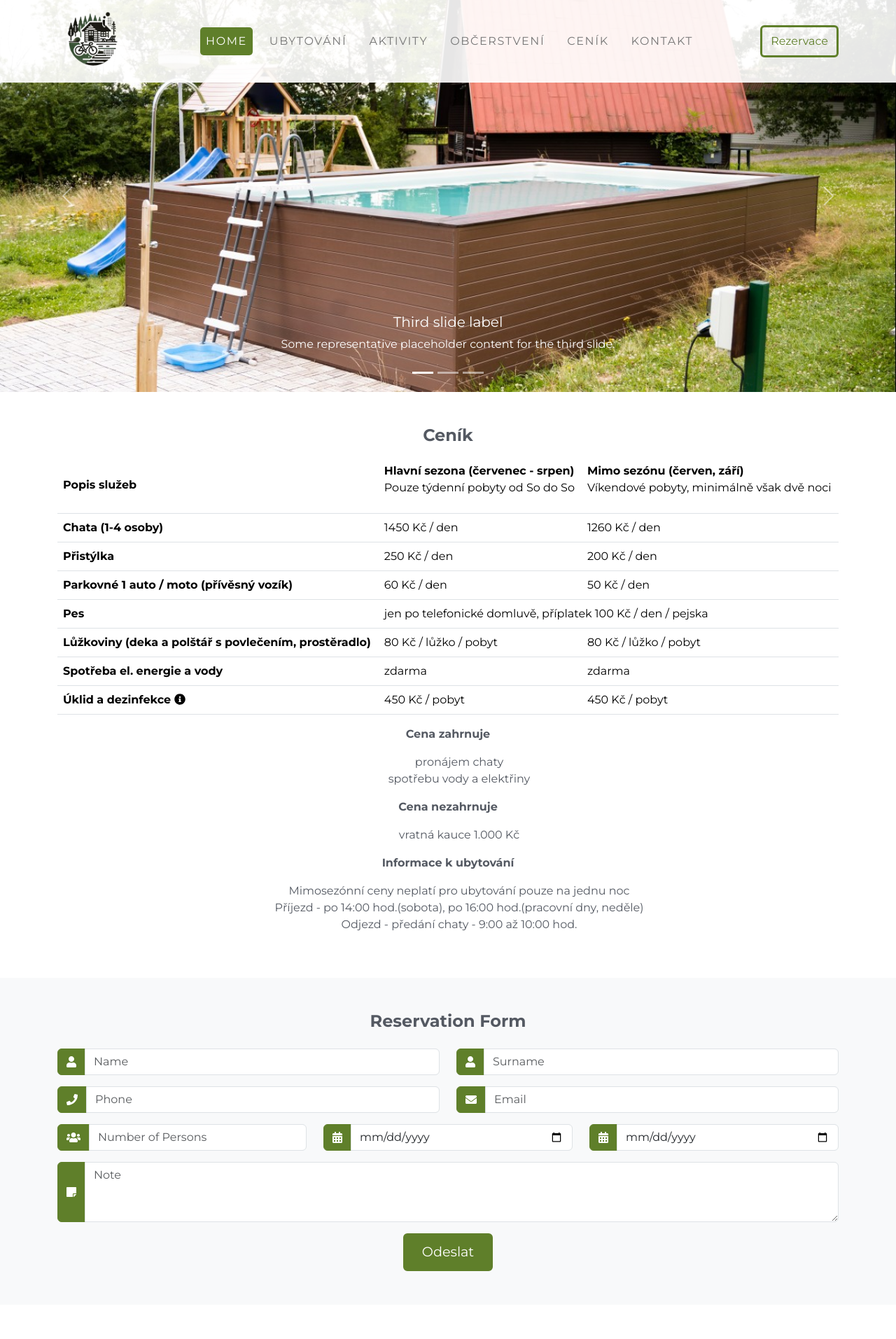
After one commit to syny-o/prachovec, a Django app: page /ubytovani in a window 1280 px wide. The commit adds this page. Shown: the top 1913 px of the page at 70% size. Run offline with Django 5.2, Linux system fonts and the light colour scheme; some libraries are stand-ins or nearby versions.

Commit message:
third part

```diff
--- /dev/null
+++ b/prachovec/mysite/templates/mysite/ubytovani.html
@@ -0,0 +1,10 @@
+{% extends 'mysite/base/base.html' %}
+{% block content %}
+
+
+{% include "mysite/ubytovani/carousel.html" %}
+{% include "mysite/ubytovani/price_list.html" %}
+{% include "mysite/ubytovani/contact_form.html" %}
+{% include "mysite/ubytovani/photo_gallery.html" %}
+
+{% endblock %}
--- /dev/null
+++ b/prachovec/mysite/templates/mysite/ubytovani/carousel.html
@@ -0,0 +1,33 @@
+<section id="ubytovani-hero" data-aos="fade-in" data-aos-delay="400">
+    <div id="carouselExampleIndicators" class="carousel slide h-100">
+        <div class="carousel-indicators">
+            <button type="button" data-bs-target="#carouselExampleIndicators" data-bs-slide-to="0" class="active"
+                aria-current="true" aria-label="Slide 1"></button>
+            <button type="button" data-bs-target="#carouselExampleIndicators" data-bs-slide-to="1"
+                aria-label="Slide 2"></button>
+            <button type="button" data-bs-target="#carouselExampleIndicators" data-bs-slide-to="2"
+                aria-label="Slide 3"></button>
+        </div>
+        <div class="carousel-inner h-100">
+            <div class="carousel-item active carousel-item1 h-100">
+                <div class="carousel-caption d-none d-md-block">
+                    <h5>Third slide label</h5>
+                    <p>Some representative placeholder content for the third slide.</p>
+                </div>
+            </div>
+            <div class="carousel-item carousel-item2 h-100"></div>
+            <div class="carousel-item carousel-item3 h-100"></div>
+        </div>
+        <button class="carousel-control-prev" type="button" data-bs-target="#carouselExampleIndicators"
+            data-bs-slide="prev">
+            <span class="carousel-control-prev-icon" aria-hidden="true"></span>
+            <span class="visually-hidden">Previous</span>
+        </button>
+        <button class="carousel-control-next" type="button" data-bs-target="#carouselExampleIndicators"
+            data-bs-slide="next">
+            <span class="carousel-control-next-icon" aria-hidden="true"></span>
+            <span class="visually-hidden">Next</span>
+        </button>
+    </div>
+
+</section>
--- /dev/null
+++ b/prachovec/mysite/templates/mysite/ubytovani/photo_gallery.html
@@ -0,0 +1,59 @@
+<section id="photo-gallery" class="py-5">
+    <!-- Gallery -->
+    <div class="container">
+        <div class="row">
+
+            <div class="col-lg-4 col-sm-6 py-2">
+                <div class="thumbnail">
+                    <div class="img-container">
+                        <img src="https://mdbcdn.b-cdn.net/img/Photos/Horizontal/Nature/4-col/img%20(73).webp"
+                            class="image" alt="Wintry Mountain Landscape" />
+                    </div>
+                </div>
+            </div>
+            <div class="col-lg-4 col-sm-6 py-2">
+                <div class="thumbnail">
+                    <div class="img-container">
+                        <img src="https://mdbcdn.b-cdn.net/img/Photos/Horizontal/Nature/4-col/img%20(73).webp"
+                            class="image" alt="Wintry Mountain Landscape" />
+                    </div>
+                </div>
+            </div>
+            <div class="col-lg-4 col-sm-6 py-2">
+                <div class="thumbnail">
+                    <div class="img-container">
+                        <img src="https://mdbcdn.b-cdn.net/img/Photos/Horizontal/Nature/4-col/img%20(73).webp"
+                            class="image" alt="Wintry Mountain Landscape" />
+                    </div>
+                </div>
+            </div>
+            <div class="col-lg-4 col-sm-6 py-2">
+                <div class="thumbnail">
+                    <div class="img-container">
+                        <img src="https://mdbcdn.b-cdn.net/img/Photos/Horizontal/Nature/4-col/img%20(73).webp"
+                            class="image" alt="Wintry Mountain Landscape" />
+                    </div>
+                </div>
+            </div>
+            <div class="col-lg-4 col-sm-6 py-2">
+                <div class="thumbnail">
+                    <div class="img-container">
+                        <img src="https://mdbcdn.b-cdn.net/img/Photos/Horizontal/Nature/4-col/img%20(73).webp"
+                            class="image" alt="Wintry Mountain Landscape" />
+                    </div>
+                </div>
+            </div>
+            <div class="col-lg-4 col-sm-6 py-2">
+                <div class="thumbnail">
+                    <div class="img-container">
+                        <img src="https://mdbcdn.b-cdn.net/img/Photos/Horizontal/Nature/4-col/img%20(73).webp"
+                            class="image" alt="Wintry Mountain Landscape" />
+                    </div>
+                </div>
+            </div>
+
+
+        </div>
+    </div>
+    <!-- Gallery -->
+</section>
--- /dev/null
+++ b/prachovec/mysite/templates/mysite/ubytovani/price_list.html
@@ -0,0 +1,82 @@
+<div id="price-list" class="py-5">
+    <div class="container">
+        <h2>Ceník</h2>
+        <p></p>
+        <table class="table table-hover">
+            <thead class="thead-color">
+                <tr class="align-middle">
+                    <th class="align-middle" scope="col">Popis služeb</th>
+                    <th scope="col">Hlavní sezona (červenec - srpen) <p>Pouze týdenní pobyty od So do So</p>
+                    </th>
+                    <th scope="col">Mimo sezónu (červen, září) <p>Víkendové pobyty, minimálně však dvě noci</p>
+                    </th>
+                </tr>
+            </thead>
+            <tbody>
+                <tr>
+                    <th scope="row">Chata (1-4 osoby)</th>
+                    <td>1450 Kč / den</td>
+                    <td>1260 Kč / den</td>
+                </tr>
+                <tr>
+                    <th scope="row">Přistýlka</th>
+                    <td>250 Kč / den</td>
+                    <td>200 Kč / den</td>
+                </tr>
+                <tr>
+                    <th scope="row">Parkovné 1 auto / moto (přívěsný vozík)</th>
+                    <td>60 Kč / den</td>
+                    <td>50 Kč / den</td>
+                </tr>
+                <tr>
+                    <th scope="row">Pes</th>
+                    <td colspan="2">jen po telefonické domluvě, příplatek 100 Kč / den / pejska</td>
+                </tr>
+                <tr>
+                    <th scope="row">Lůžkoviny (deka a polštář s povlečením, prostěradlo)</th>
+                    <td>80 Kč / lůžko / pobyt</td>
+                    <td>80 Kč / lůžko / pobyt</td>
+                </tr>
+                <tr>
+                    <th scope="row">Spotřeba el. energie a vody</th>
+                    <td>zdarma</td>
+                    <td>zdarma</td>
+                </tr>
+                <tr>
+                    <th scope="row">Úklid a dezinfekce <i id="tooltip-covid" class="fas fa-info-circle"></i></th>
+                    <td>450 Kč / pobyt</td>
+                    <td>450 Kč / pobyt</td>
+                </tr>
+            </tbody>
+        </table>
+
+        <div class="row">
+            <div class="col-md-12 text-center">
+                <p><b>Cena zahrnuje</b></p>
+                <ul>
+                    <li>pronájem chaty</li>
+                    <li>spotřebu vody a elektřiny</li>
+                </ul>
+            </div>
+        </div>
+        <div class="row">
+            <div class="col-md-12 text-center">
+                <p><b>Cena nezahrnuje</b></p>
+                <ul>
+                    <li>vratná kauce 1.000 Kč </li>
+                </ul>
+            </div>
+        </div>
+        <div class="row">
+            <div class="col-md-12 text-center">
+                <p><b>Informace k ubytování</b></p>
+                <ul>
+                    <li>Mimosezónní ceny neplatí pro ubytování pouze na jednu noc</li>
+                    <li>Příjezd - po 14:00 hod.(sobota), po 16:00 hod.(pracovní dny, neděle)</li>
+                    <li>Odjezd - předání chaty - 9:00 až 10:00 hod.</li>
+                </ul>
+            </div>
+        </div>
+
+    </div>
+</div>
--- a/prachovec/mysite/urls.py
+++ b/prachovec/mysite/urls.py
@@ -7,4 +7,6 @@ app_name = 'mysite'
 
 urlpatterns = [
     path('', views.home, name='home'),
+    path('ubytovani', views.ubytovani, name='ubytovani'),
+
 ]
--- a/prachovec/mysite/views.py
+++ b/prachovec/mysite/views.py
@@ -2,3 +2,7 @@ from django.shortcuts import render
 
 def home(request):
     return render(request, 'mysite/home.html')
+
+
+def ubytovani(request):
+    return render(request, 'mysite/ubytovani.html')
--- a/prachovec/static/css/style.css
+++ b/prachovec/static/css/style.css
@@ -245,3 +245,30 @@ footer .address p {
   margin: 0;
   color: #cecece;
 }
+
+/* IMAGE GALLERY START*/
+
+#ubytovani-hero {
+  height: 70vh;
+}
+
+#ubytovani-hero .carousel-item1 {
+  background-image: url(../img/ubytovani-carousel-1.jpg);
+}
+
+#ubytovani-hero .carousel-item2 {
+  background-image: url(../img/ubytovani-carousel-2.jpg);
+}
+
+#ubytovani-hero .carousel-item3 {
+  background-image: url(../img/ubytovani-carousel-3.jpg);
+}
+
+#photo-gallery .image {
+  display: block;
+  width: 100%;
+}
+
+#price-list ul {
+  list-style: none;
+}
```
Also changed, not shown: prachovec/mysite/templates/mysite/ubytovani/contact_form.html (renamed from prachovec/mysite/templates/mysite/home/contact_form.html), prachovec/static/img/ubytovani-carousel-1.jpg (added), prachovec/static/img/ubytovani-carousel-2.jpg (added), prachovec/static/img/ubytovani-carousel-3.jpg (added).
